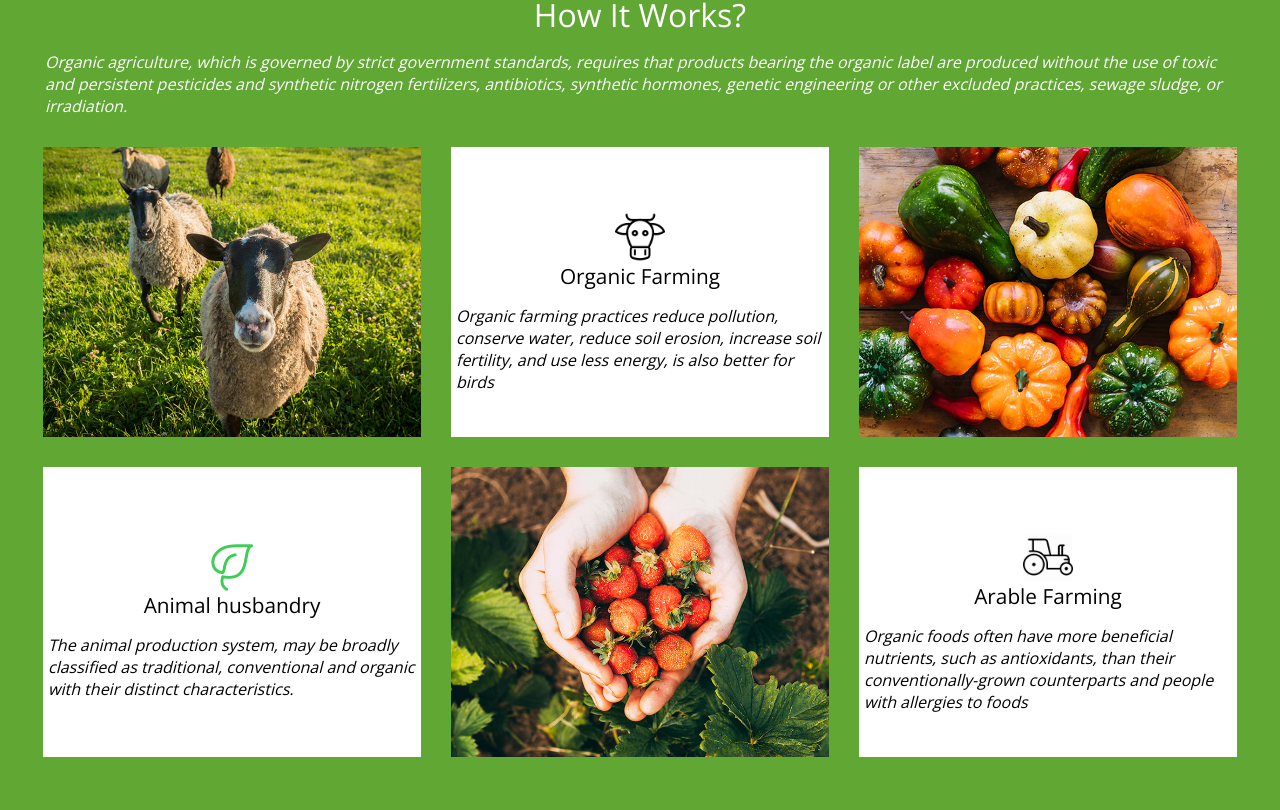
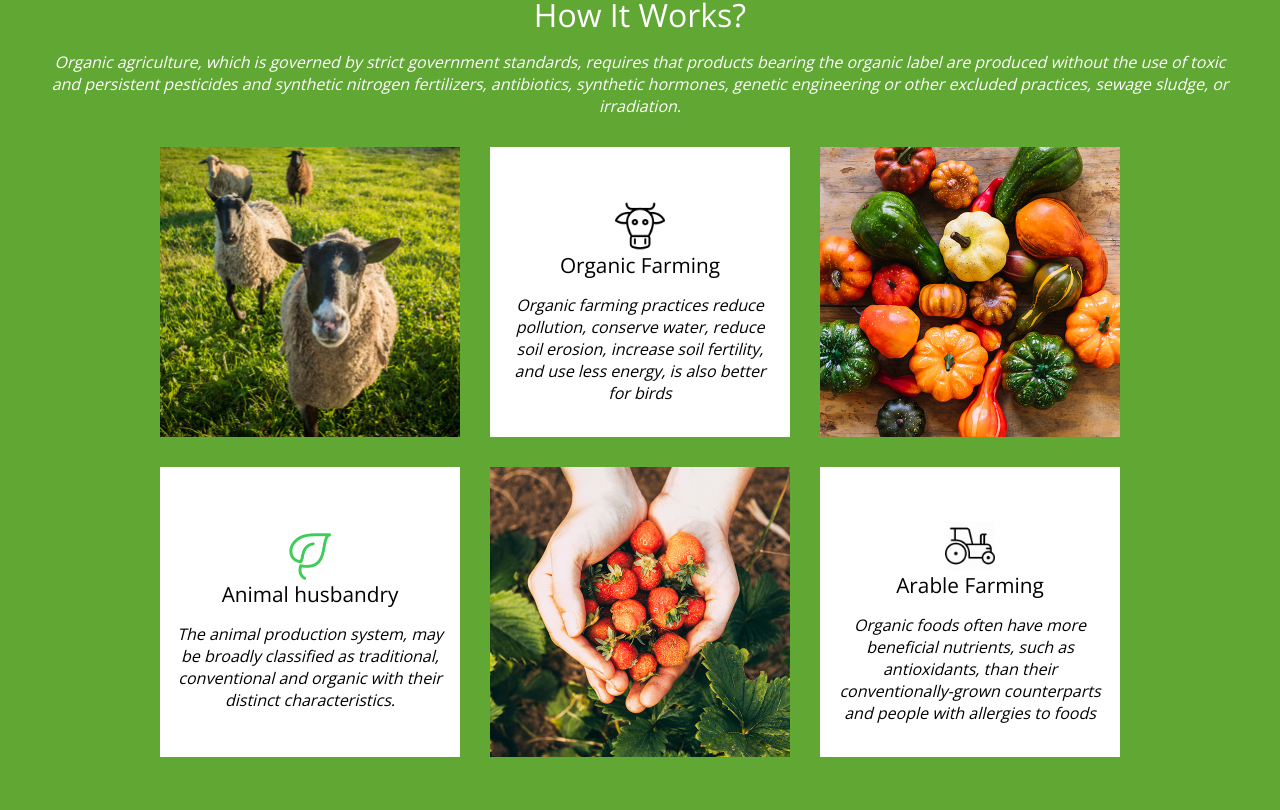
Before and after one commit to drosales139/Angular-Nicepage, an Angular app: page / in a window 1280 px wide. Shown: the part 590-1400 px from the top of the page. Built offline with nearby package versions, Linux system fonts and the light colour scheme; what @agm/core would draw is missing.

Commit message:
agreglo de tamaños

```diff
--- a/src/app/app.component.html
+++ b/src/app/app.component.html
@@ -5,8 +5,8 @@
   <div fxLayout='column' fxLayout.gt-xs="row" fxFlexAlign="center" class="content--fresh">
     <div fxFlex="100%" fxFlex.gt-sm="50%" fxLayoutAlign="center center" class="item--info">
       <div fxLayout='column' fxFlex.gt-sm="90%" class="item--info__content" >
-        <span class="item__title-banner"><strong>FRESH FOOD</strong> </span>
-        <span class="item__subtitle-banner">Organic</span>
+        <span class="item__title-banner"  ngClass.gt-sm = "banner-xs " ><strong>FRESH FOOD</strong> </span>
+        <span class="item__subtitle-banner" ngClass.gt-sm="subtitle-banner">Organic</span>
         <p fxFlex.gt-lg="60%" class="item__desc col-xs col-sm-10 col-md-10">
           How your food is grown or raised can have a major impact on your
           mental and emotional health as well as the environment.
@@ -21,29 +21,29 @@
   <div fxLayout='column' fxFlexAlign="center" class="content--work">
     <div fxLayout='column'fxLayoutAlign="center center" class="content_work__title">
       <p fxFlex="100%" class="title_work">How It Works?</p>
-      <p fxFlex="100%" class="item__desc" style="color: white; margin-bottom: 15px; padding: 0 35px;">
+      <p fxFlex="100%" fxFlex.gt-md="80%" class="item__desc" style="color: white; margin-bottom: 15px; padding: 0 35px;">
         Organic agriculture, which is governed by strict government standards, requires that products bearing the organic label
         are produced without the use of toxic and persistent pesticides and synthetic nitrogen fertilizers, antibiotics,
         synthetic hormones, genetic engineering or other excluded practices, sewage sludge, or irradiation.
       </p>
     </div>
     <div fxLayout='column' fxLayout.gt-xs="row grap" fxLayoutAlign="center center">
-      <div fxFlex.gt-xs="45%" fxFlex.gt-sm="30%" class="item--img"></div>
-      <div fxFlex.gt-xs="45%" fxLayout='column' fxFlex.gt-sm="30%" fxLayoutAlign="center center" class="item--text">
+      <div class="item--img"></div>
+      <div fxLayout='column' fxLayoutAlign="center center"  ngClass ="item--text text">
         <img src="../assets/images/icon-vaca.png" alt="icono vaca" width="50px">
         <p class="item__title">Organic Farming</p>
         <p class="item__desc">Organic farming practices reduce pollution, conserve water, reduce soil erosion, increase soil fertility, and use less
         energy, is also better for birds</p>
       </div>
-      <div fxFlex.gt-xs="45%" fxFlex.gt-sm="30%" class="item--img"></div>
-      <div fxFlex.gt-xs="45%" fxFlex.gt-sm="30%" fxLayout='column' fxLayoutAlign="center center"  class="item--text">
+      <div class="item--img"></div>
+      <div fxLayout='column' fxLayoutAlign="center center"  ngClass ="item--text text">
         <img src="../assets/images/icon-hoja.png" alt="icono hoja" width="50px">
         <p class="item__title">Animal husbandry</p>
         <p class="item__desc">The animal production system, may be broadly classified as traditional, conventional and organic with their distinct
         characteristics.</p>
       </div>
-      <div fxFlex.gt-xs="45%" fxFlex.gt-sm="30%" class="item--img"></div>
-      <div fxFlex.gt-xs="45%" fxFlex.gt-sm="30%" fxLayout='column' fxLayoutAlign="center center" class="item--text">
+      <div class="item--img"></div>
+      <div fxLayout='column' fxLayoutAlign="center center" ngClass ="item--text text">
         <img src="../assets/images/icon-tractor.png" alt="icono tractor" width="50px">
         <p class="item__title">Arable Farming</p>
         <p class="item__desc">Organic foods often have more beneficial nutrients, such as antioxidants, than their conventionally-grown counterparts
@@ -57,7 +57,7 @@
     </div>
     <div fxFlex="100%" fxFlex.gt-sm="50%" fxLayoutAlign="center center" class="item--info">
         <div fxLayout='column' fxFlex.gt-sm="90%" class="item--info__content" >
-          <p fxLayout='row' fxFlexAlign="start" class="item__title-banner-2"> ORGANIC FARM</p>
+          <p fxLayout='row' fxFlexAlign="start" class="item__title-banner-2" ngClass.gt-sm="subtitle-banner-2"> ORGANIC FARM</p>
           <span class="item__subtitle-banner-l">Our Promise</span>
           <p fxFlex.gt-lg="60%" class="item__desc">
             We bring the season’s best mix of organic produce and hand-crafted farm products conveniently to your door by growing
@@ -72,7 +72,7 @@
     <div fxFlex="100%" fxFlex.gt-sm="50%" fxLayoutAlign="center center" class="item--info">
         <div fxLayout='column' fxFlex.gt-sm="90%" class="item--info__content">
           <p fxLayout='row' fxFlexAlign="center" class="item__title-banner-2">HEALT BENEFITS </p>
-          <span class="item__subtitle-banner-3">Of Organic Food</span>
+          <span class="item__subtitle-banner-3" ngClass.gt-sm="subtitle-banner-3">Of Organic Food</span>
           <p fxFlex.gt-lg="60%" class="item__desc">
             We bring the season’s best mix of organic produce and hand-crafted farm products conveniently to your door by growing
             and partnering with local farms and artisans in your area.
@@ -93,7 +93,7 @@
         produce varieties that grow well and taste great.
       </p>
     </div>
-    <div fxLayout='column' fxLayout.gt-xs="row grap" fxLayoutAlign="space-around center">
+    <div fxLayout='column' fxLayout.gt-xs="row wrap" fxLayoutAlign="space-around center">
       <div fxFlex.gt-xs="45%" fxFlex.gt-sm="24%"  class="item--card">
         <p class="item__title-banner-2">VEGETABLES</p>
         <p class="item__desc">Lorem ipsum dolor sit amet, consectetur adipiscing elit </p>
@@ -122,20 +122,20 @@
     </div>
     <div fxFlex="100%" fxFlex.gt-sm="50%" fxLayoutAlign="center center" class="item--info">
       <div fxLayout='column' fxFlex.gt-sm="90%" class="item--info__content">
-        <p fxLayout='row' fxFlexAlign="center" class="item__title-banner-2">HAPPY FARMING</p>
-        <span class="item__subtitle-banner-3">Happy Animals</span>
-        <p class="item__desc">
+        <p fxLayout='row' class="item__title-banner-2" fxFlexAlign="center">HAPPY FARMING</p>
+        <span class="item__subtitle-banner-3" fxFlexAlign="center">Happy Animals</span>
+        <p class="item__desc" ngClass="text__desc">
           The idea that happier farm animals produce higher quality food is not new, and it seems to be catching on. Several
           small scale egg farmers have transitioned to a “pastured” system, allowing their chickens to roam freely to eat grass
           and bugs the way nature intended. These chickens are not simply “free range” or “cage free,” which are terms that
           unfortunately don’t have much meaning in today’s food market
         </p>
-        <div class="item__button-orange"> LEARN MORE</div>
+        <div class="item__button-orange" fxFlexAlign="start" > LEARN MORE</div>
       </div>
     </div>
   </div>
 
-  <div fxLayout='column' fxLayout.gt-xs="row grap" fxLayoutAlign="center center" class="content--card">
+  <div fxLayout='column' fxLayout.gt-xs="row wrap" fxLayoutAlign="center center" class="content--card">
     <div fxLayout='row' fxFlexAlign="center" class="card">
       <div fxLayout='column' fxLayoutAlign="center center" class="card__info">
         <img src="../assets/images/types-1.jpeg" alt="fresas" >
--- a/src/app/app.component.scss
+++ b/src/app/app.component.scss
@@ -80,16 +80,17 @@
 
 
 .card{
+    height: 450px;
     margin:0 35px;
     &__info{
         margin: 15px 0;
-        width: 250px;
+        width: 300px;
         padding: 20px;
         background-color: $white;
         img{
-            width: 100px;
-            height: 100px;
-            border-radius: 150px;
+            width: 150px;
+            height: 150px;
+            border-radius: 250px;
         }
         &_title{
             padding: 15px 0;
@@ -103,6 +104,10 @@
     &_work{
         font-size: 2em;
         color: white;
+    }
+
+    &_text{
+        text-align: center;
     }
 }
 .item {
@@ -187,6 +192,7 @@
         margin-top: 15px;
         font-style: italic;
         padding: 0 5px;
+        text-align: center;
 	}
 
 	&--img {
@@ -239,14 +245,10 @@
 
 }
 
-
-@media only screen and (min-width: 1024px){
-    .item{
-        &__title-banner{
+.banner-xs{
     left: 145px;
 }
-
-        &__subtitle-banner{
+.subtitle-banner{
     font-size: 5em;
 
     &-l{
@@ -257,6 +259,10 @@
         font-size: 3em;
     }
 }
+.text{
+    padding: 10px;
+    &__desc{
+        text-align: left;
     }
 }
 
```
Lines whose indentation alone changed are shown as unchanged.
